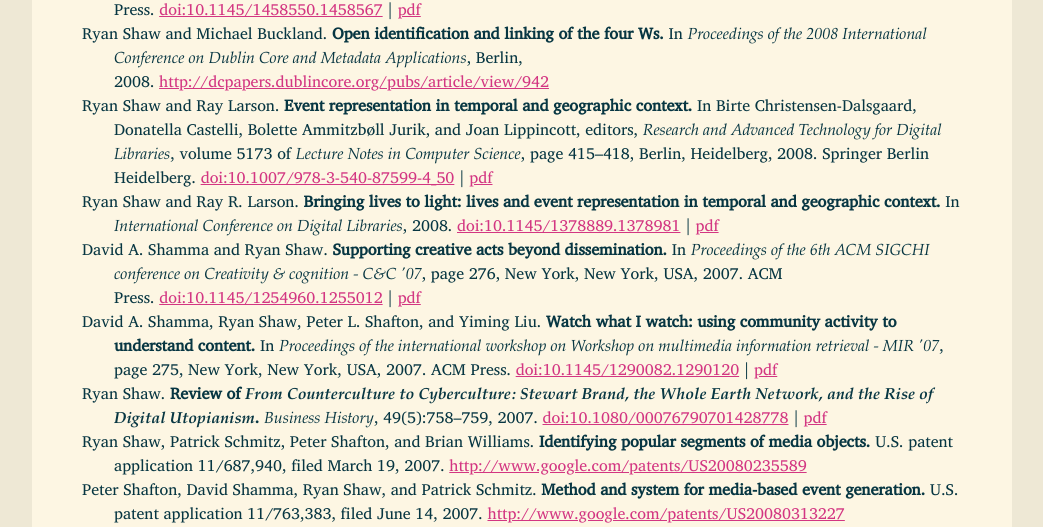
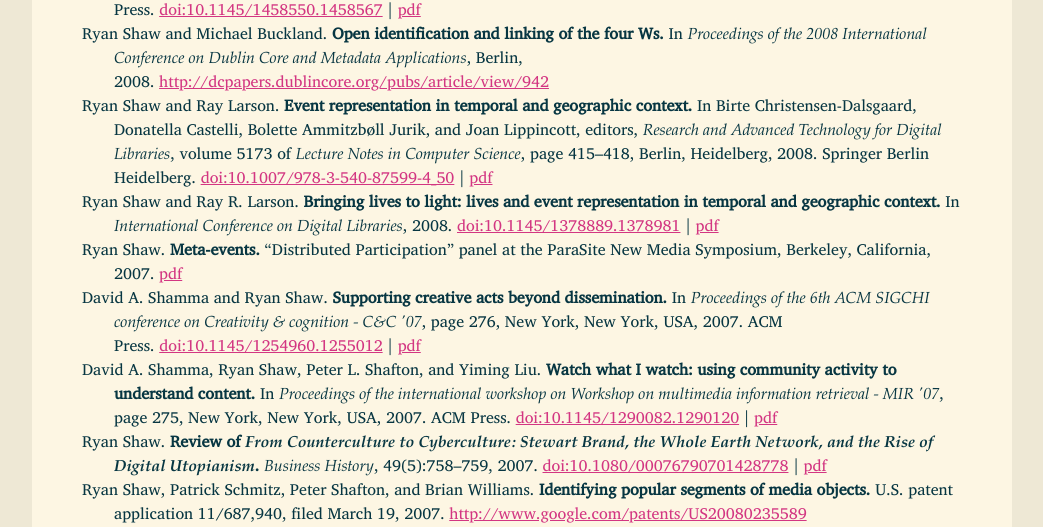
Before and after one commit to rybesh/aeshin, a Django app: page /writing/ in a window 1280 px wide. Shown: the part 2427-2954 px from the top of the page, without its empty margins (118-1161 px from the left). Run offline with Django 3.2, Linux system fonts and the light colour scheme; parts of the project's set-up code (start-up, migrations or seed data) failed here and were passed over; some web fonts are replaced.

Commit message:
added meta-events paper

```diff
--- a/aeshin/templates/writing.html
+++ b/aeshin/templates/writing.html
@@ -480,6 +480,16 @@
 
   <p class="item"
      data-peer-reviewed="yes"
+     data-type="conference-paper"
+     >
+    Ryan Shaw.
+    <span class="title">Meta-events.</span>
+    “Distributed Participation” panel at the ParaSite New Media Symposium,
+    Berkeley, California, 2007.&nbsp;<a href="{% static "pubs/Shaw - 2007 - Meta-events.pdf" %}">pdf</a>
+  </p>
+
+  <p class="item"
+     data-peer-reviewed="yes"
      data-type="workshop-paper"
      >
     David&nbsp;A. Shamma and Ryan Shaw.
```
Also changed, not shown: 1 other file.
